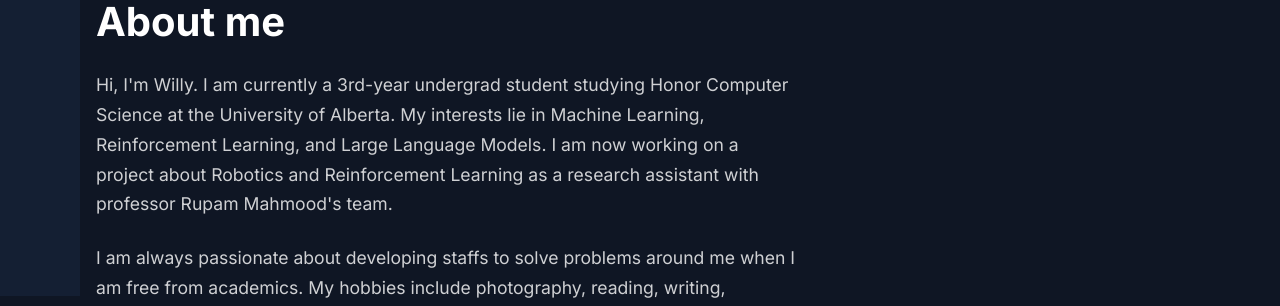
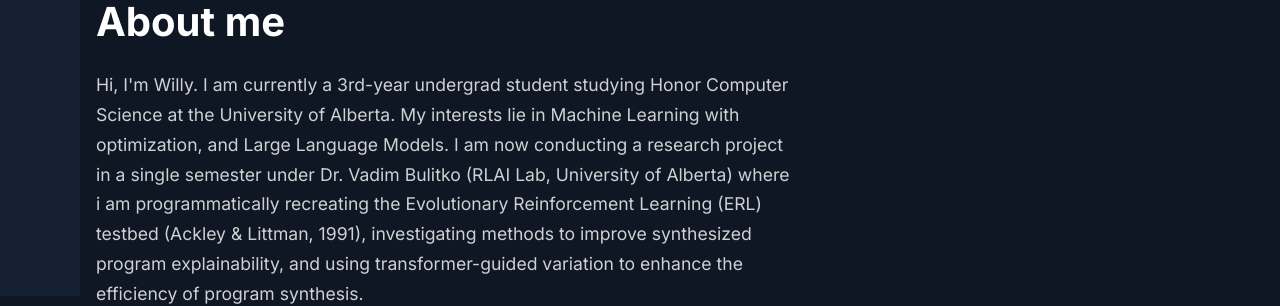
Before and after one commit to WillyOwl/personal_website, a React (Vite) app: page / in a window 1280 px wide. Shown: the part 504-810 px from the top of the page. Built offline with nearby package versions, Linux system fonts and the light colour scheme; the HTML template or start-up script is replaced by a standard one.

Commit message:
Updated About Me section

```diff
--- a/src/pages/HomePage.tsx
+++ b/src/pages/HomePage.tsx
@@ -189,8 +189,11 @@ const HomePage: React.FC = () => {
         <SectionTitle>About me</SectionTitle>
         <AboutText>
         Hi, I'm Willy. I am currently a 3rd-year undergrad student studying Honor Computer Science at the University of Alberta.
-        My interests lie in Machine Learning, Reinforcement Learning, and Large Language Models.
-        I am now working on a project about Robotics and Reinforcement Learning as a research assistant with professor Rupam Mahmood's team.
+        My interests lie in Machine Learning with optimization, and Large Language Models.
+        I am now conducting a research project in a single semester under Dr. Vadim Bulitko (RLAI Lab, University of Alberta)
+        where i am programmatically recreating the Evolutionary Reinforcement Learning (ERL) testbed (Ackley & Littman, 1991),
+        investigating methods to improve synthesized program explainability, and using transformer-guided variation to enhance
+        the efficiency of program synthesis.
         </AboutText>
         <AboutText>
         I am always passionate about developing staffs to solve problems around me when I am free from academics. My hobbies include
```
